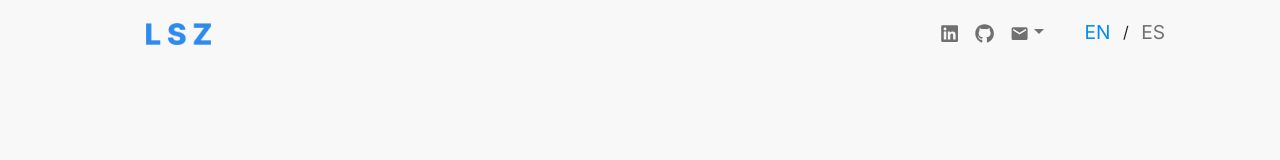
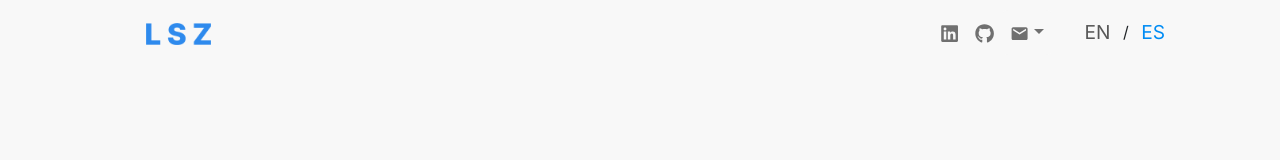
Before and after one commit to laszloscheers/portfolio, a React (Create React App) app: page / in a window 1280 px wide. Shown: the top 160 px of the page. Built offline with nearby package versions, Linux system fonts and the light colour scheme.

Commit message:
ovelap fixed

```diff
--- a/public/assets/locales/en/translation.json
+++ b/public/assets/locales/en/translation.json
@@ -16,7 +16,7 @@
     "watsons_title": "Watson's Detective Agency",
     "watsons_description": "Description about the first project goes here. Lorem ipsum dolor sit amet, consectetuer adipiscing elit, sed diam nonummy nibh euismod tincidunt ut laoreet dolore magna aliquam erat volutpat.",
     "visit_web":"Visit website",
-    "dropdown-clipboard": "Copy email to clipboard",
+    "dropdown-clipboard": "Copy email",
     "dropdown-send": "Send me an email",
     "email_mobile": "Email",
     "my": "My",
--- a/public/assets/locales/es/translation.json
+++ b/public/assets/locales/es/translation.json
@@ -15,7 +15,7 @@
     "football_app_description": "Description about the first project goes here. Lorem ipsum dolor sit amet, consectetuer adipiscing elit, sed diam nonummy nibh euismod tincidunt ut laoreet dolore magna aliquam erat volutpat.",
     "watsons_title": "Agencia de Detectives Watson's",
     "watsons_description": "Description about the first project goes here. Lorem ipsum dolor sit amet, consectetuer adipiscing elit, sed diam nonummy nibh euismod tincidunt ut laoreet dolore magna aliquam erat volutpat.",
-    "dropdown-clipboard": "Copiar email al portapapeles",
+    "dropdown-clipboard": "Copiar email",
     "dropdown-send": "Envíame un email",
     "visit_web": "Visita la página web",
     "email_mobile": "Correo Electrónico",
--- a/src/components/AppNavbar/AppNavbar.js
+++ b/src/components/AppNavbar/AppNavbar.js
@@ -129,7 +129,7 @@ const AppNavbar = () => {
                     <div className='d-flex flex-row justify-content-start'>
                     {languages.map(({ code, country_code, name}) => (
                         <div className='d-flex align-items-center' key={country_code}>
-                            <button className={navbar ? `nav-link nav-bar-link ${ firstLoadMediaQuery || mediaQuery ? 'offcanvas-style offcanvas-size' : 'scroll' }` : `nav-link nav-bar-link ${ firstLoadMediaQuery || mediaQuery ? 'offcanvas-style offcanvas-size' : 'top' }`} key={country_code} onClick={() => i18next.changeLanguage(code)} disabled={ code === currentLanguageCode} ><span className={code === currentLanguageCode ? 'offcanvas-languages' : '' } >{name}</span></button>
+                            <button className={navbar ? `nav-link nav-bar-link ${ firstLoadMediaQuery || mediaQuery ? 'offcanvas-style offcanvas-size' : 'scroll' }` : `nav-link nav-bar-link ${ firstLoadMediaQuery || mediaQuery ? 'offcanvas-style offcanvas-size' : 'top' }`} key={country_code} onClick={() => i18next.changeLanguage(code)} disabled={ code === currentLanguageCode} ><span className={code === currentLanguageCode ? 'offcanvas-languages-faded' : 'offcanvas-languages' } >{name}</span></button>
                             &nbsp;
                             {code === 'en' ? '/' : ''}
                             &nbsp;
--- a/src/components/AppNavbar/appNavbar.css
+++ b/src/components/AppNavbar/appNavbar.css
@@ -72,6 +72,10 @@
     border: none;
     padding: 0;
 }
+.dropdown-menu{
+    --bs-dropdown-link-active-color: #008cf4 !important;
+    --bs-dropdown-link-active-bg: #ffffff !important;
+}
 
 .dropdown-button:hover{
     color: #008cf4;
@@ -129,6 +133,9 @@
 .offcanvas-languages{
     color: #008cf4 !important;
 }
+.offcanvas-languages-faded{
+    color: rgba(0, 0, 0, 0.65) !important;
+}
 
 .offcanvas-titles{
     cursor:default;
```
